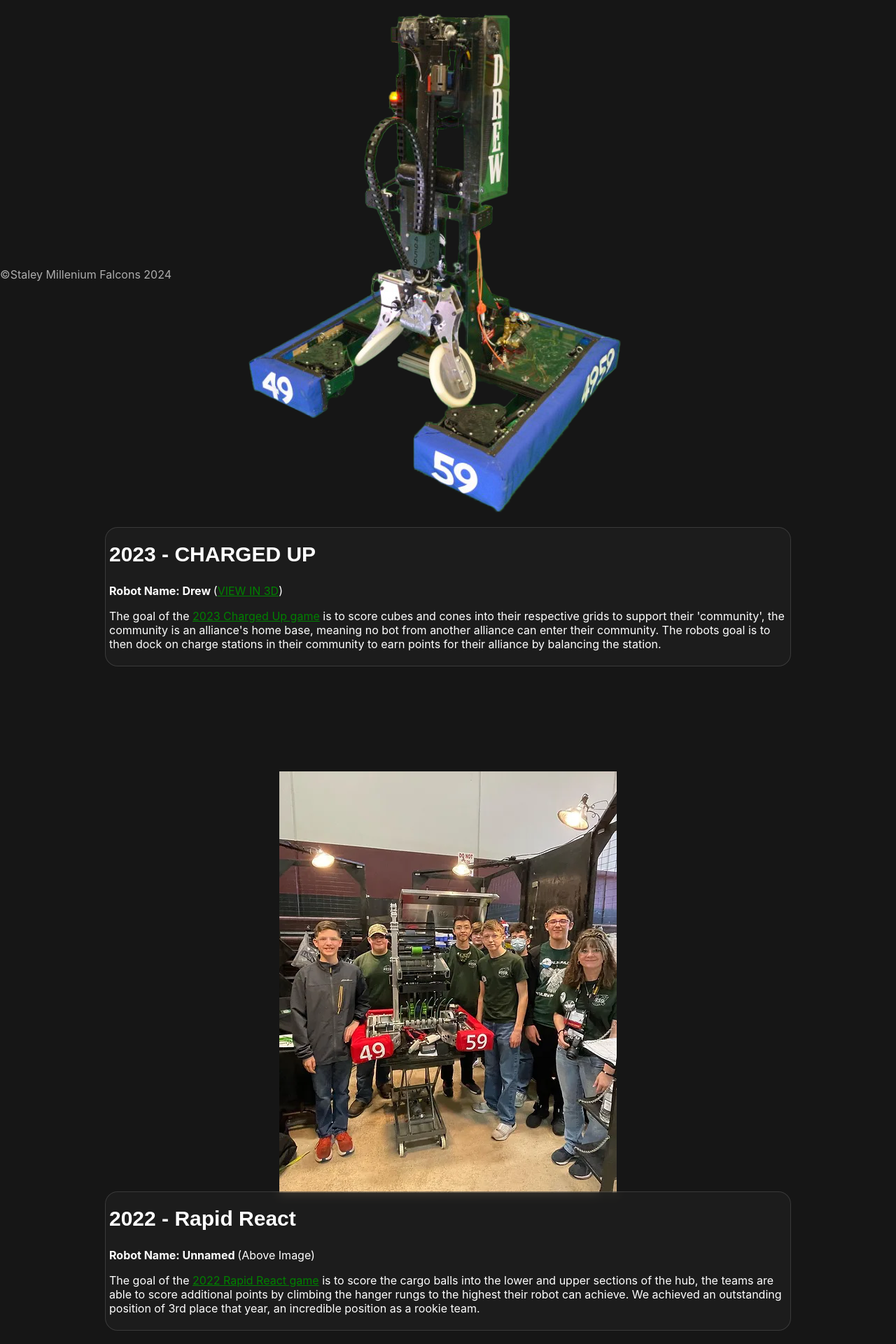
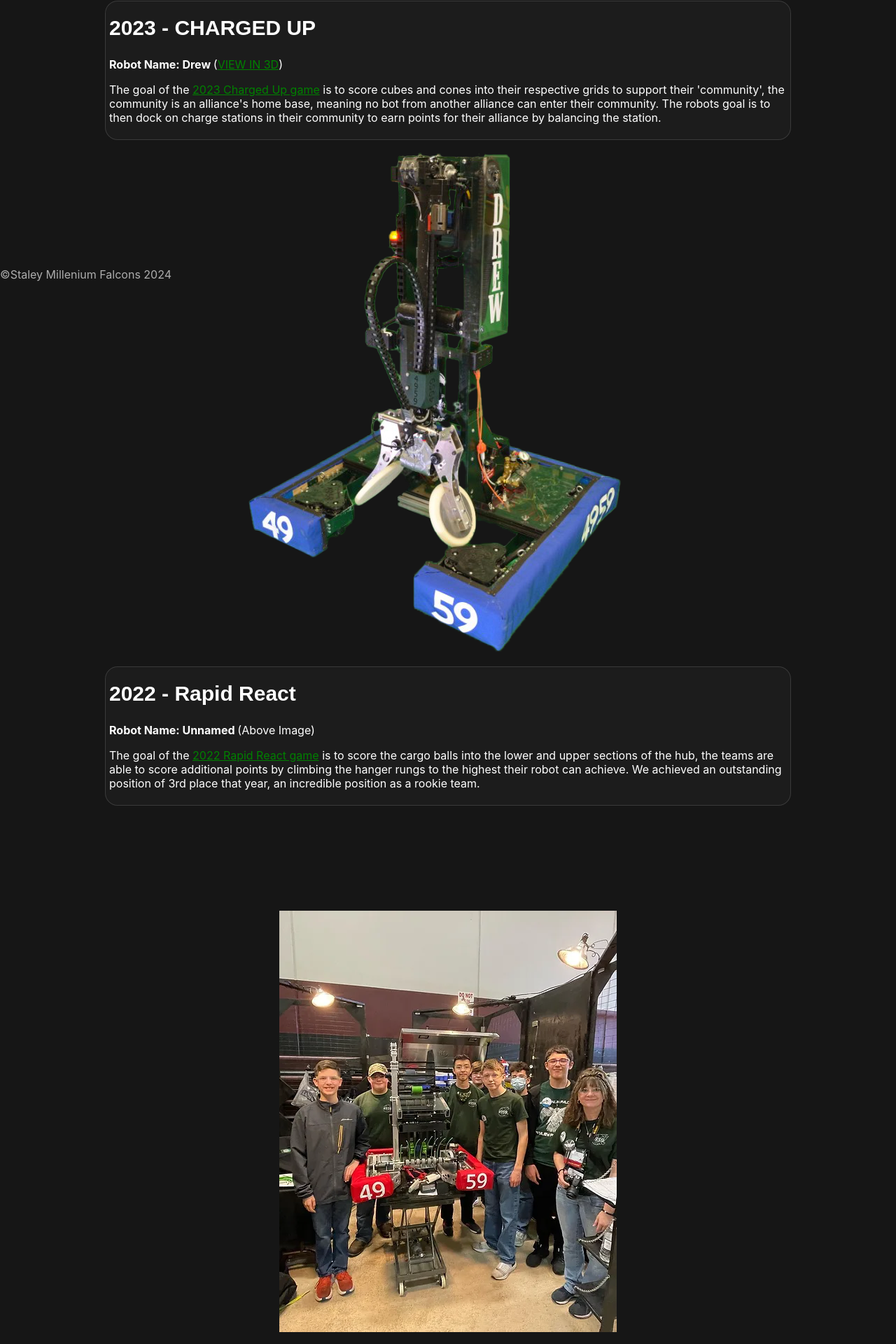
Before and after one commit to SHS-Programmers/final-robotics-site, a React (Create React App) app: page /seasons in a window 1280 px wide. Shown: the part 398-2318 px from the top of the page at 70% size. Built offline with nearby package versions, Linux system fonts and the light colour scheme; no server answers; a web font is replaced by a local one.

Commit message:
Fixed annoyingly obvious oversight on the seasons.tsx page, now its obvious as to which robot was which season.

```diff
--- a/src/Seasons/Seasons.tsx
+++ b/src/Seasons/Seasons.tsx
@@ -8,7 +8,7 @@ function Seasons() {
     return (
         <div className="adjust">
             <div className="center">
-                <div className="frosted-glass" style={{marginBottom:"50px"}}>
+                <div className="frosted-glass" style={{marginBottom: "50px"}}>
 
                     <h2 className="heading left">2024 - Crescendo</h2>
 
@@ -16,11 +16,10 @@ function Seasons() {
 
                     <p className="left">The goal of the <a href={"https://www.youtube.com/watch?v=9keeDyFxzY4"}
                                                            style={{color: "green", textDecoration: "underline"}}>2024
-                        Crescendo game</a> is to launch or place foam rings called 'notes' into various apertures around the field. At the end of the game, teams must climb onto a chain while a human player throws striped rings (high notes) to achieve point bonuses.</p>
+                        Crescendo game</a> is to launch or place foam rings called 'notes' into various apertures around
+                        the field. At the end of the game, teams must climb onto a chain while a human player throws
+                        striped rings (high notes) to achieve point bonuses.</p>
                 </div>
-            </div>
-            <div className="center">
-                <img src={"./Drew2D.png"} alt={"2023 Charged Up Robot"}></img>
             </div>
             <div className="center">
                 <div className="frosted-glass">
@@ -31,7 +30,7 @@ function Seasons() {
                         <strong>Robot Name: Drew </strong>
                         (
                         <a
-                            href={"/seasons/2023/3D"} style={{color:"green", textDecoration:"underline"}}>VIEW IN 3D
+                            href={"/seasons/2023/3D"} style={{color: "green", textDecoration: "underline"}}>VIEW IN 3D
                         </a>
                         )
                     </p>
@@ -45,15 +44,15 @@ function Seasons() {
                         station.</p>
                 </div>
             </div>
-            <div className="center space" style={{position: "relative", width: "100%", height: "75vh"}}>
-                <img src={"./Rapid-React.webp"} alt={"2022 Rapid React Robot & Partial Team Photo"}></img>
+            <div className="center">
+                <img src={"./Drew2D.png"} alt={"2023 Charged Up Robot"}></img>
             </div>
             <div className="center">
                 <div className="frosted-glass">
 
                     <h2 className="heading left">2022 - Rapid React</h2>
 
-                    <p className="left"><strong>Robot Name: Unnamed  </strong>(Above Image)</p>
+                    <p className="left"><strong>Robot Name: Unnamed </strong>(Above Image)</p>
 
                     <p className="left">The goal of the <a href={"https://www.youtube.com/watch?v=LgniEjI9cCM"}
                                                            style={{color: "green", textDecoration: "underline"}}>2022
@@ -63,6 +62,9 @@ function Seasons() {
                         position as a rookie team.</p>
                 </div>
             </div>
+            <div className="center space" style={{position: "relative", width: "100%", height: "75vh"}}>
+                <img src={"./Rapid-React.webp"} alt={"2022 Rapid React Robot & Partial Team Photo"}></img>
+            </div>
         </div>
     );
 }
```
